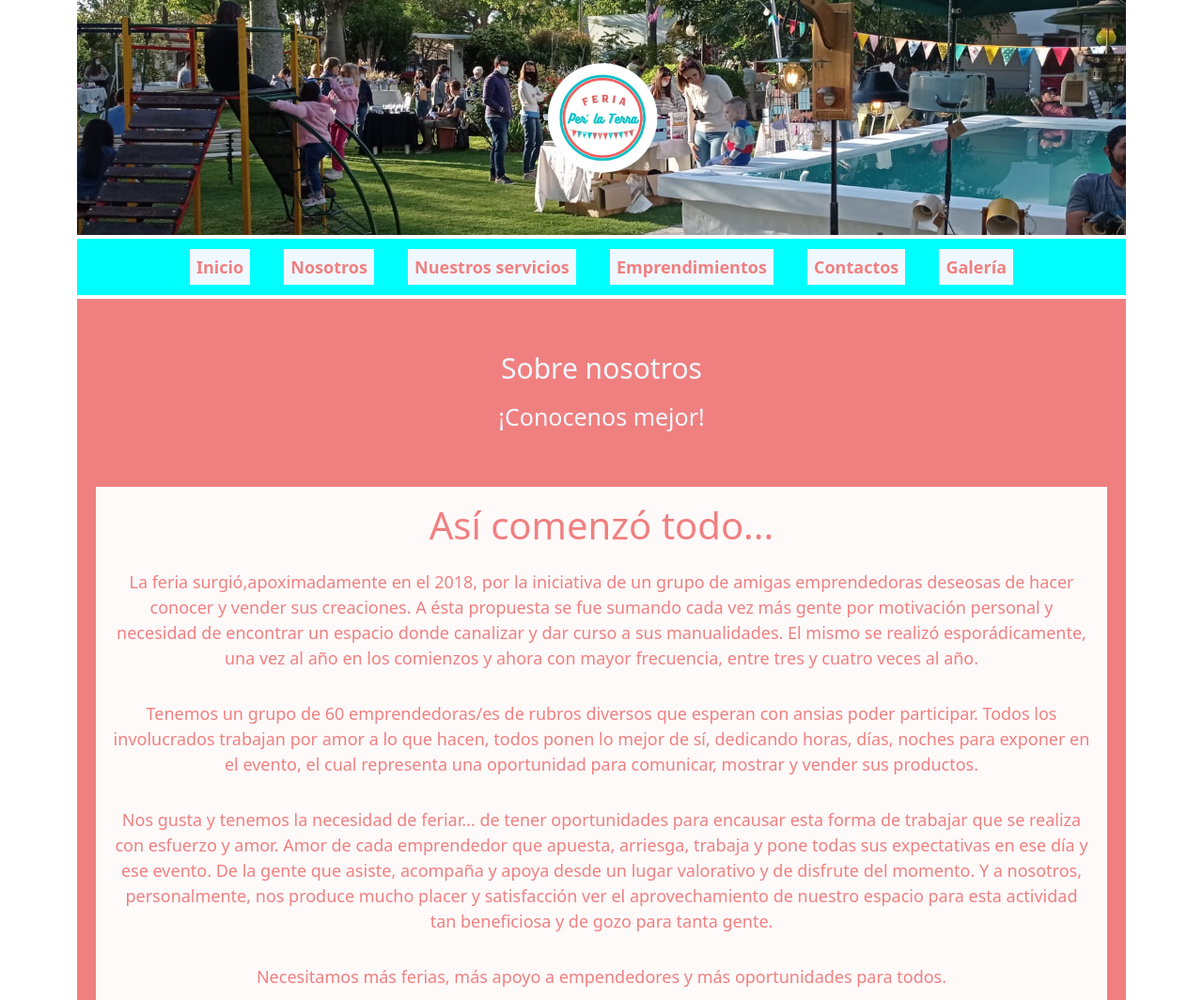
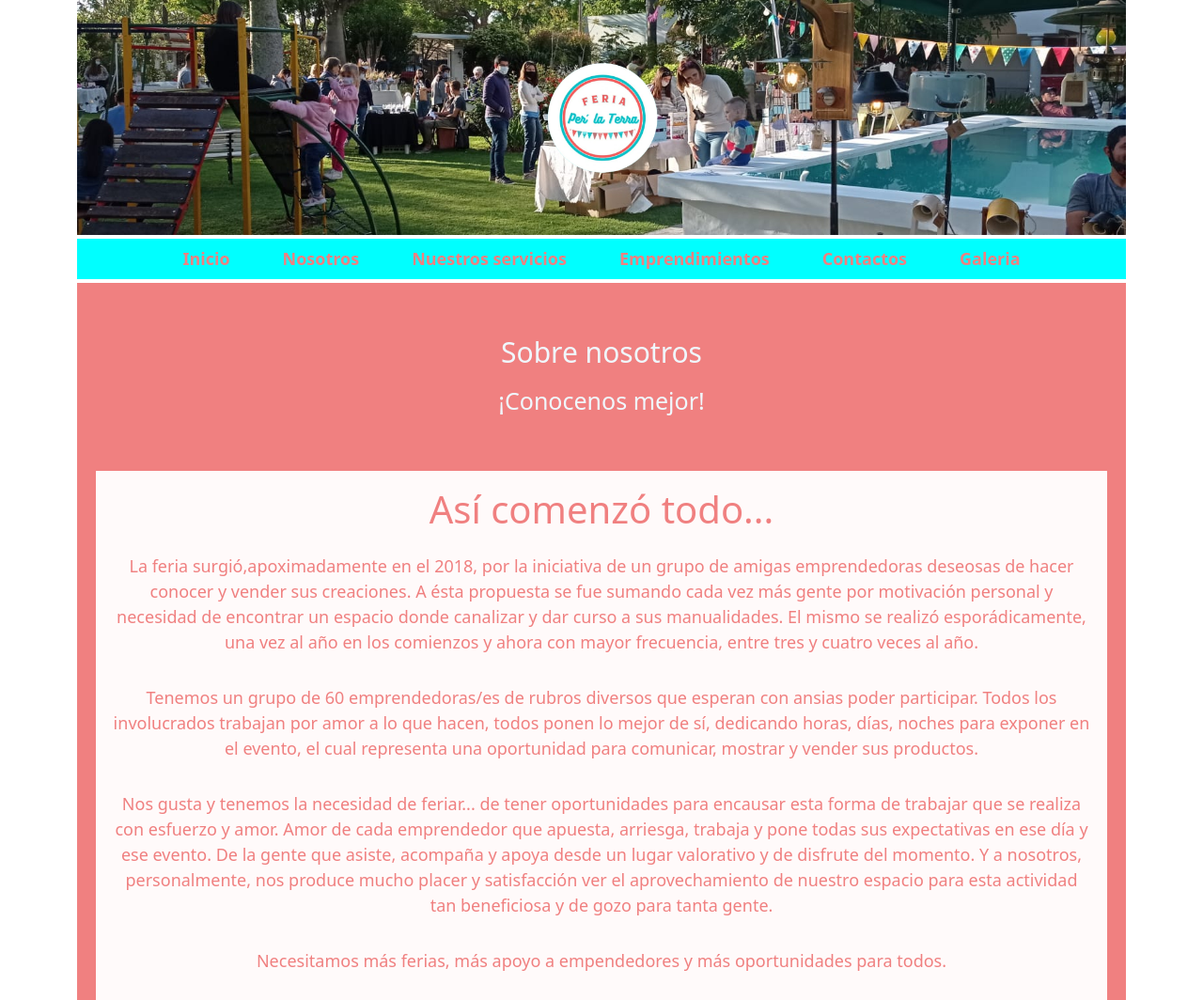
Before and after one commit to Nicolas3009/git.githup, a plain HTML site: page pages/nosotros.html in a window 1280 px wide. Shown: the top 1064 px of the page at 94% size. Drawn offline with nearby package versions, Linux system fonts and the light colour scheme.

Commit message:
reparacion nav

```diff
--- a/css/estilo.css
+++ b/css/estilo.css
@@ -40,8 +40,7 @@
 /*.................nav.................*/
 
 .nav {
-  height: 60px;
-  background-color: aqua;
+  background-color: rgb(0, 255, 255);
   grid-area: nav;
 }
 
@@ -49,18 +48,19 @@
   background-color: white;
 }
 
-.nav>div div div a {
+.nav>div div ul li a {
   font-size: 18px;
   font-weight: bold;
   text-decoration: none;
-  background-color: aliceblue;
   color: LightCoral;
-  padding: 7px;
+  padding: 4px;
   transition: all 1s;
+  margin: 15px 0 15px 0;
 }
 
-.nav>div div div a:hover {
+.nav>div div ul li a:hover {
   border-left: 8px solid LightCoral;
+  background-color: aliceblue;
 }
 
 /*.............hero............*/
@@ -524,6 +524,11 @@
   }
 
   @media screen and (max-width: 385px) {
+    .sectionHistoria {
+      margin-left: 0;
+      margin-right: 0;
+
+    }
     .sectionLugar>div img {
       width: 250px;
       height: 300px;
--- a/index.html
+++ b/index.html
@@ -6,7 +6,7 @@
   <meta http-equiv="X-UA-Compatible" content="IE=edge">
   <meta name="viewport" content="width=device-width, initial-scale=1.0">
   <title>Per´ la Terra</title>
-  <link rel="stylesheet" href="css/bootstrap.css">
+  <link rel="stylesheet" href="css/bootstrap.min.css">
   <link rel="stylesheet" href="css/estilo.css">
 </head>
 
@@ -15,24 +15,37 @@
     <header class="header">
       <img class="imagen" src="./imagenes/logo-removebg-preview.png" width="150">
     </header>
-    <nav class="nav navbar navbar-expand-lg navbar-light">
-      <div class=" m-2 container-fluid">
-        <button class="navbar-toggler" type="button" data-bs-toggle="collapse" data-bs-target="#navbarNavAltMarkup"
-          aria-controls="navbarNavAltMarkup" aria-expanded="false" aria-label="Toggle navigation">
+    <nav class=" nav navbar navbar-expand-lg navbar-light">
+      <div class="container-fluid">
+        <button class="navbar-toggler" type="button" data-bs-toggle="collapse" data-bs-target="#navbarNav" aria-controls="navbarNav" aria-expanded="false" aria-label="Toggle navigation">
           <span class="navbar-toggler-icon"></span>
         </button>
-        <div class="collapse navbar-collapse justify-content-around" id="navbarNavAltMarkup">
-          <div>
-            <a class=" m-3 text-center" href="./index.html">Inicio</a>
-            <a class=" m-3 text-center" href="./pages/nosotros.html">Nosotros</a>
-            <a class=" m-3 text-center" href="./pages/nuestros-servicios.html">Nuestros servicios</a>
-            <a class=" m-3 text-center" href="./pages/emprendedores.html">Emprendimientos</a>
-            <a class=" m-3 text-center" href="./pages/contactos.html"">Contactos</a>
-                      <a class=" m-3 text-center" href="./pages/galeria.html">Galería</a>
-          </div>
+        <div class="collapse navbar-collapse justify-content-evenly" id="navbarNav">
+          <ul class="navbar-nav">
+            <li class="nav-item">
+              <a class=" m-4 active" aria-current="page" href="./index.html">Inicio</a>
+            </li>
+            <li class="nav-item">
+              <a class=" m-4 active" href="pages/nosotros.html">Nosotros</a>
+            </li>
+            <li class="nav-item">
+              <a class=" m-4  active" href="pages/nuestros-servicios.html">Nuestros servicios</a>
+            </li>
+            <li class="nav-item">
+              <a class=" m-4 active" href="pages/emprendedores.html">Emprendimientos</a>
+            </li>
+            <li class="nav-item">
+              <a class=" m-4 active" href="pages/contactos.html">Contactos</a>
+            </li>
+            <li class="nav-item">
+              <a class=" m-4 active" href="pages/galeria.html">Galeria</a>
+            </li>
+          </ul>
         </div>
       </div>
     </nav>
+
+
 
     <main class="main">
       <section class="hero">
@@ -63,7 +76,7 @@
       </div>
     </footer>
   </div>
-  <link rel="stylesheet" href="js/bootstrap.js">
+  <script src="js/bootstrap.min.js"></script>
 </body>
 
 </html>
--- a/pages/nosotros.html
+++ b/pages/nosotros.html
@@ -6,7 +6,7 @@
     <meta http-equiv="X-UA-Compatible" content="IE=edge">
     <meta name="viewport" content="width=device-width, initial-scale=1.0">
     <title>Per´ la Terra</title>
-    <link rel="stylesheet" href="../css/bootstrap.css">
+    <link rel="stylesheet" href="../css/bootstrap.min.css">
     <link rel="stylesheet" href="../css/estilo.css">
 </head>
 
@@ -16,24 +16,34 @@
             <img class="imagen" src="../imagenes/logo-removebg-preview.png" width="150">
         </header>
         <nav class="nav navbar navbar-expand-lg navbar-light">
-            <div class=" m-2 container-fluid">
-                <button class="navbar-toggler" type="button" data-bs-toggle="collapse"
-                    data-bs-target="#navbarNavAltMarkup" aria-controls="navbarNavAltMarkup" aria-expanded="false"
-                    aria-label="Toggle navigation">
-                    <span class="navbar-toggler-icon"></span>
-                </button>
-                <div class="collapse navbar-collapse justify-content-around" id="navbarNavAltMarkup">
-                    <div>
-                        <a class=" m-3 text-center" href="../index.html">Inicio</a>
-                        <a class=" m-3 text-center" href="./nosotros.html">Nosotros</a>
-                        <a class=" m-3 text-center" href="./nuestros-servicios.html">Nuestros servicios</a>
-                        <a class=" m-3 text-center" href="./emprendedores.html">Emprendimientos</a>
-                        <a class=" m-3 text-center" href="./contactos.html"">Contactos</a>
-                            <a class=" m-3 text-center" href="./galeria.html">Galería</a>
-                    </div>
-                </div>
+            <div class="container-fluid">
+              <button class="navbar-toggler" type="button" data-bs-toggle="collapse" data-bs-target="#navbarNav" aria-controls="navbarNav" aria-expanded="false" aria-label="Toggle navigation">
+                <span class="navbar-toggler-icon"></span>
+              </button>
+              <div class="collapse navbar-collapse justify-content-evenly" id="navbarNav">
+                <ul class="navbar-nav">
+                  <li class="nav-item">
+                    <a class="m-4 active" aria-current="page" href="../index.html">Inicio</a>
+                  </li>
+                  <li class="nav-item">
+                    <a class="m-4 active" href="../pages/nosotros.html">Nosotros</a>
+                  </li>
+                  <li class="nav-item">
+                    <a class="m-4 active" href="../pages/nuestros-servicios.html">Nuestros servicios</a>
+                  </li>
+                  <li class="nav-item">
+                    <a class="m-4 active" href="../pages/emprendedores.html">Emprendimientos</a>
+                  </li>
+                  <li class="nav-item">
+                    <a class="m-4 active" href="../pages/contactos.html">Contactos</a>
+                  </li>
+                  <li class="nav-item">
+                    <a class="m-4 active" href="../pages/galeria.html">Galeria</a>
+                  </li>
+                </ul>
+              </div>
             </div>
-        </nav>
+          </nav>
         <main class="main">
             <section class="hero">
                 <h2> Sobre nosotros </h2>
@@ -103,7 +113,7 @@
             </div>
         </footer>
     </div>
-    <link rel="stylesheet" href="js/bootstrap.js">
+    <script src="../js/bootstrap.min.js"></script>
 </body>
 
 </html>
```
Also changed, not shown: pages/contactos.html (+30 -20 lines), pages/emprendedores.html (+29 -19 lines), pages/galeria.html (+29 -19 lines), pages/nuestros-servicios.html (+29 -19 lines), imagenes/consulta sobre problemas.jpg (added).
